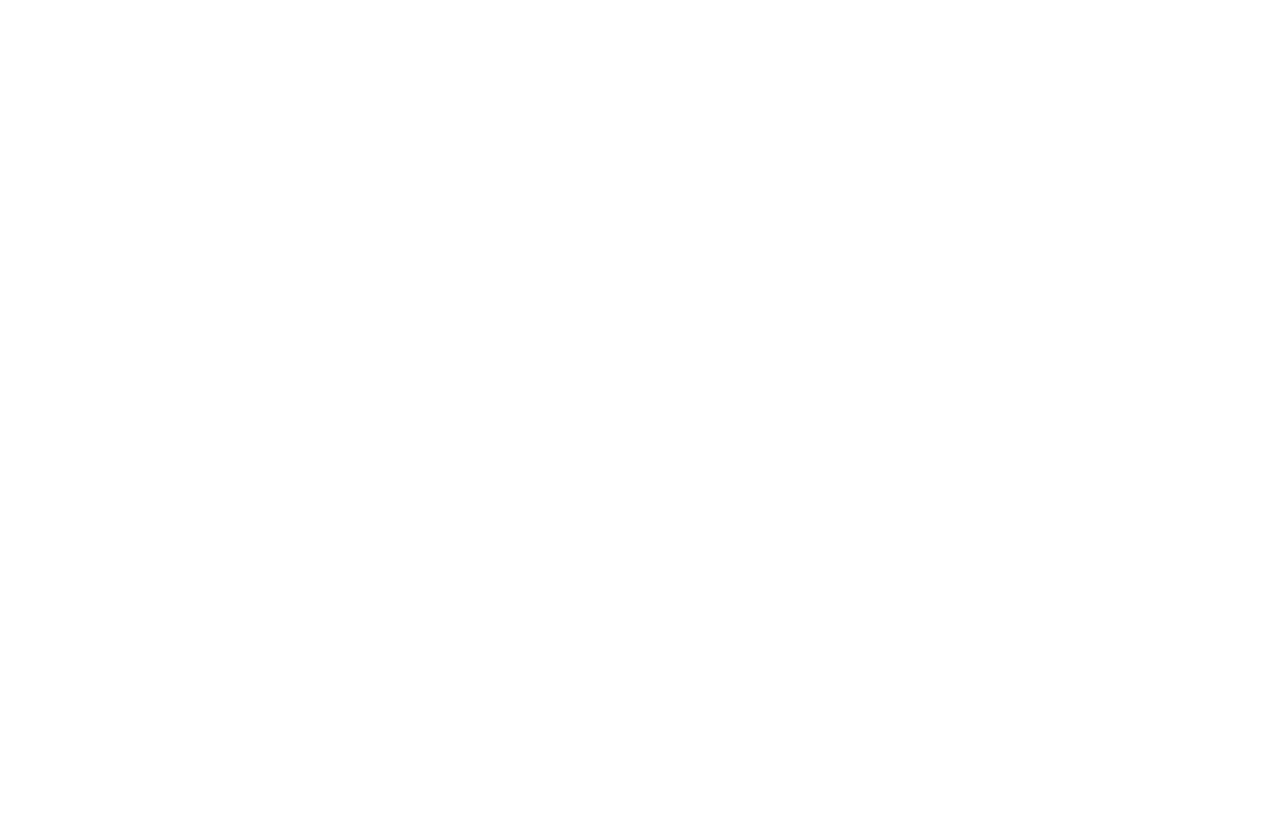
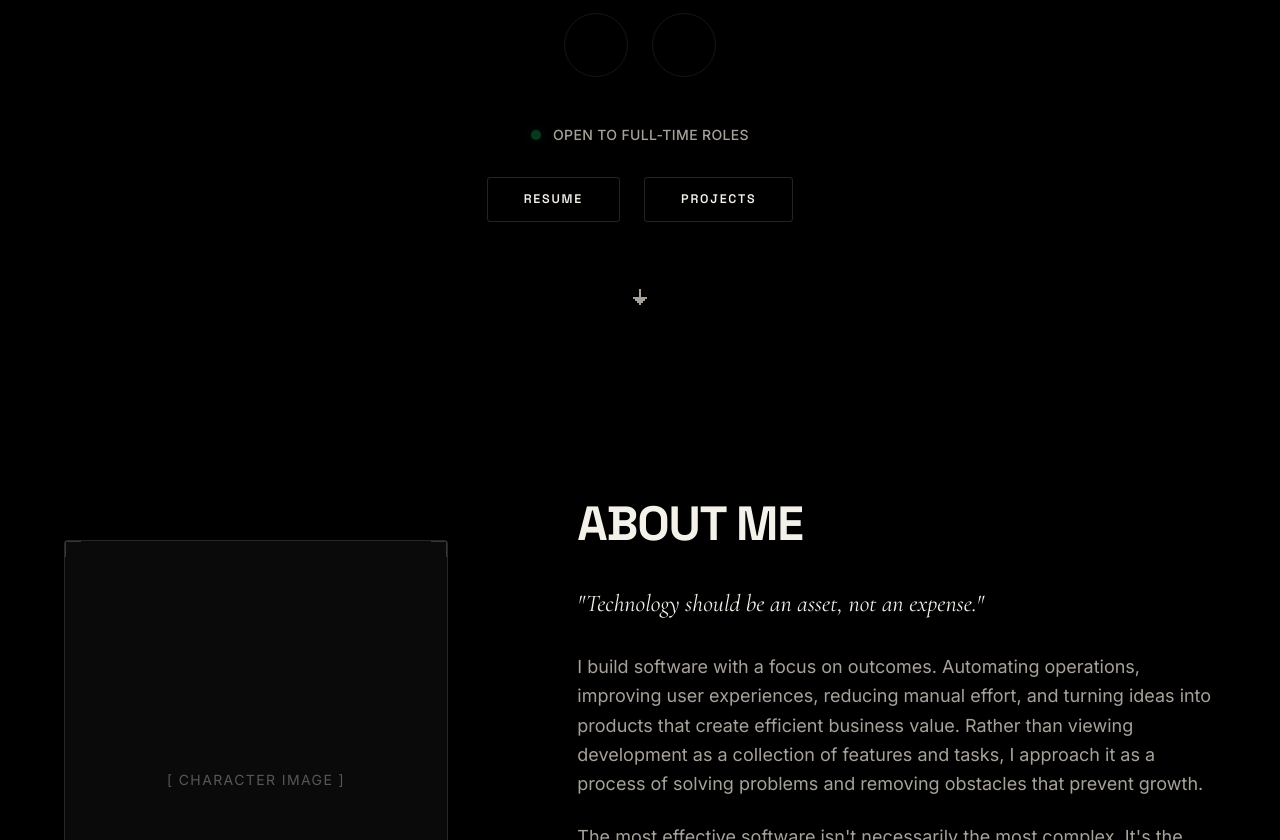
Before and after one commit to Rayala07/Portfolio, a Next.js app in the folder frontend/: page / in a window 1280 px wide. Before the commit this address had no page. Shown: the part 460-1300 px from the top of the page. Before the commit the page ends 800 px from the top, so only its background shows below. Built offline with nearby package versions, Linux system fonts and the light colour scheme; a web font is replaced by a local one.

Commit message:
Implement About me page

```diff
--- a/frontend/next.config.mjs
+++ b/frontend/next.config.mjs
@@ -1,14 +1,18 @@
 /** @type {import('next').NextConfig} */
 const nextConfig = {
-  async redirects() {
+  async rewrites() {
     return [
       {
-        source: '/',
-        destination: '/home',
-        permanent: true, // 308 redirect — SEO-friendly
+        source: '/about',
+        destination: '/',
+      },
+      {
+        source: '/home',
+        destination: '/',
       },
     ];
   },
+
 };
 
 export default nextConfig;
--- a/frontend/src/app/home/loading.js
+++ /dev/null
@@ -1,9 +0,0 @@
-import React from 'react'
-
-const loading = () => {
-  return (
-    <div>loading...</div>
-  )
-}
-
-export default loading
--- /dev/null
+++ b/frontend/src/app/page.js
@@ -0,0 +1,49 @@
+"use client";
+
+import React, { useEffect } from 'react';
+import HeroSection from '@/components/HeroSection';
+import AboutSection from '@/components/AboutSection';
+
+export default function PortfolioSinglePage() {
+    useEffect(() => {
+        const sections = document.querySelectorAll('section[id]');
+
+        const observer = new IntersectionObserver((entries) => {
+            entries.forEach((entry) => {
+                if (entry.isIntersecting) {
+                    const id = entry.target.id;
+                    const newUrl = id === 'home' ? '/' : `/${id}`;
+
+                    if (window.location.pathname !== newUrl) {
+                        window.history.replaceState(null, '', newUrl);
+                    }
+                }
+            });
+        }, {
+            threshold: 0.5 // Trigger when 50% of the section is visible
+        });
+
+        sections.forEach((section) => observer.observe(section));
+
+        // Auto-scroll on initial load if the URL is a rewritten SPA route
+        const currentPath = window.location.pathname.replace('/', '');
+        if (currentPath) {
+            // setTimeout ensures the DOM is fully rendered before scrolling
+            setTimeout(() => {
+                const targetElement = document.getElementById(currentPath);
+                if (targetElement) {
+                    targetElement.scrollIntoView({ behavior: 'smooth' });
+                }
+            }, 100);
+        }
+
+        return () => observer.disconnect();
+    }, []);
+
+    return (
+        <main className="flex flex-col w-full relative">
+            <HeroSection />
+            <AboutSection />
+        </main>
+    );
+}
--- /dev/null
+++ b/frontend/src/components/AboutSection.jsx
@@ -0,0 +1,75 @@
+"use client";
+
+import React from 'react';
+import { motion } from 'motion/react';
+
+/* ── Animation Variants ── */
+const fadeUp = {
+    hidden: { opacity: 0, y: 30 },
+    visible: { opacity: 1, y: 0 }
+};
+
+export default function AboutSection() {
+    return (
+        <section id="about" className="min-h-screen w-full flex flex-col items-center pt-32 pb-24 px-4 relative overflow-hidden">
+            <div className="max-w-6xl w-full grid grid-cols-1 md:grid-cols-12 gap-12 md:gap-20 items-center mt-8">
+
+                {/* Image Placeholder (Left Column, spans 5 cols) */}
+                <motion.div
+                    initial={{ opacity: 0, y: 30 }}
+                    whileInView={{ opacity: 1, y: 0 }}
+                    viewport={{ once: true, margin: "-100px" }}
+                    transition={{ duration: 0.8, ease: "easeOut" }}
+                    className="md:col-span-5 w-full flex justify-center md:justify-start"
+                >
+                    <div className="w-full max-w-sm aspect-[4/5] bg-[#0A0A0A] border border-[var(--border)] rounded flex items-center justify-center relative overflow-hidden">
+                        <span className="text-sm tracking-widest uppercase text-[var(--text-muted)] opacity-50">
+                            [ Character Image ]
+                        </span>
+                        {/* Subtle corner accents for a premium architectural feel */}
+                        <div className="absolute top-0 left-0 w-4 h-4 border-t border-l border-[var(--text-muted)] opacity-30"></div>
+                        <div className="absolute top-0 right-0 w-4 h-4 border-t border-r border-[var(--text-muted)] opacity-30"></div>
+                        <div className="absolute bottom-0 left-0 w-4 h-4 border-b border-l border-[var(--text-muted)] opacity-30"></div>
+                        <div className="absolute bottom-0 right-0 w-4 h-4 border-b border-r border-[var(--text-muted)] opacity-30"></div>
+                    </div>
+                </motion.div>
+
+                {/* Content (Right Column, spans 7 cols) */}
+                <motion.div
+                    initial="hidden"
+                    whileInView="visible"
+                    viewport={{ once: true, margin: "-100px" }}
+                    transition={{ staggerChildren: 0.2 }}
+                    className="md:col-span-7 flex flex-col items-start text-left"
+                >
+                    <motion.h1
+                        variants={fadeUp}
+                        transition={{ duration: 0.8, ease: "easeOut" }}
+                        className="font-space-grotesk text-4xl md:text-5xl tracking-tight mb-10 text-[var(--text-primary)] uppercase"
+                    >
+                        About Me
+                    </motion.h1>
+
+                    <div className="flex flex-col gap-6 text-[var(--text-muted)] text-lg leading-relaxed max-w-2xl">
+                        <motion.p variants={fadeUp} transition={{ duration: 0.8, ease: "easeOut" }} className="text-[var(--text-primary)] font-medium text-xl md:text-2xl font-cormorant italic mb-2">
+                            "Technology should be an asset, not an expense."
+                        </motion.p>
+
+                        <motion.p variants={fadeUp} transition={{ duration: 0.8, ease: "easeOut" }}>
+                            I build software with a focus on outcomes. Automating operations, improving user experiences, reducing manual effort, and turning ideas into products that create efficient business value. Rather than viewing development as a collection of features and tasks, I approach it as a process of solving problems and removing obstacles that prevent growth.
+                        </motion.p>
+
+                        <motion.p variants={fadeUp} transition={{ duration: 0.8, ease: "easeOut" }}>
+                            The most effective software isn't necessarily the most complex. It's the software that helps a business move faster, serve customers better, and operate more efficiently. That philosophy shapes how I think, build, and make decisions throughout the development process.
+                        </motion.p>
+
+                        <motion.p variants={fadeUp} transition={{ duration: 0.8, ease: "easeOut" }} className="pt-2">
+                            <span style={{ color: 'var(--text-primary)' }}>From concept to execution, the goal is simple</span> — Create reliable digital products and systems that deliver meaningful results for the people who use them and the businesses that depend on them.
+                        </motion.p>
+                    </div>
+                </motion.div>
+
+            </div>
+        </section>
+    );
+}
--- a/frontend/src/app/home/page.js
+++ b/frontend/src/components/HeroSection.jsx
@@ -25,10 +25,9 @@
     visible: { opacity: 1, y: 0 }
 };
 
-/* ── Page ─────────────────────────────────────────────────────────── */
-export default function Home() {
+export default function HeroSection() {
     return (
-        <main className="min-h-screen flex flex-col items-center justify-center relative overflow-hidden">
+        <section id="home" className="min-h-screen w-full flex flex-col items-center justify-center relative overflow-hidden">
             <div className="flex flex-col items-center justify-center text-center max-w-6xl w-full px-4 mt-8">
                 <motion.div
                     initial="hidden"
@@ -36,7 +35,7 @@
                     transition={{ staggerChildren: 0.2 }}
                     className="flex flex-col items-center w-full"
                 >
-                    {/* Shrink-wrapped inner container to align Hola with F exactly */}
+
                     <div className="flex flex-col items-start w-max max-w-full mx-auto">
                         <motion.p
                             variants={fadeUp}
@@ -44,7 +43,7 @@
                             className="text-xl mb-4 flex items-center gap-2 self-start"
                             style={{ color: 'var(--text-muted)' }}
                         >
-                            <span className='font-cormorant text-2xl' style={{ color: 'var(--accent)' }}>Hola,</span>
+                            <span className='font-cormorant text-2xl' style={{ color: 'var(--accent)' }}>Hey there,</span>
                             <span>I am <span style={{ color: 'var(--text-primary)', fontWeight: 500 }}>Rayala Viswanath</span></span>
                         </motion.p>
 
@@ -54,7 +53,7 @@
                             className="font-space-grotesk leading-[0.9] mb-6 tracking-tight text-center w-full"
                             style={{ fontSize: 'clamp(3rem, 9vw, 6.5rem)' }}
                         >
-                            FULLSTACK AI<br/>ENGINEER
+                            FULLSTACK AI<br />ENGINEER
                         </motion.h1>
                     </div>
 
@@ -104,11 +103,9 @@
                 </motion.div>
             </div>
 
-
-
             {/* Scroll Indicator */}
             <motion.div
-                className="absolute bottom-8 flex flex-col items-center gap-2 text-[var(--text-muted)]"
+                className="absolute bottom-8 left-1/2 -translate-x-1/2 flex flex-col items-center gap-2 text-[var(--text-muted)]"
                 initial={{ opacity: 0 }}
                 animate={{ opacity: 1 }}
                 transition={{ delay: 1.5, duration: 1 }}
@@ -120,6 +117,6 @@
                     <ArrowDownIcon />
                 </motion.div>
             </motion.div>
-        </main>
-    )
+        </section>
+    );
 }
```
